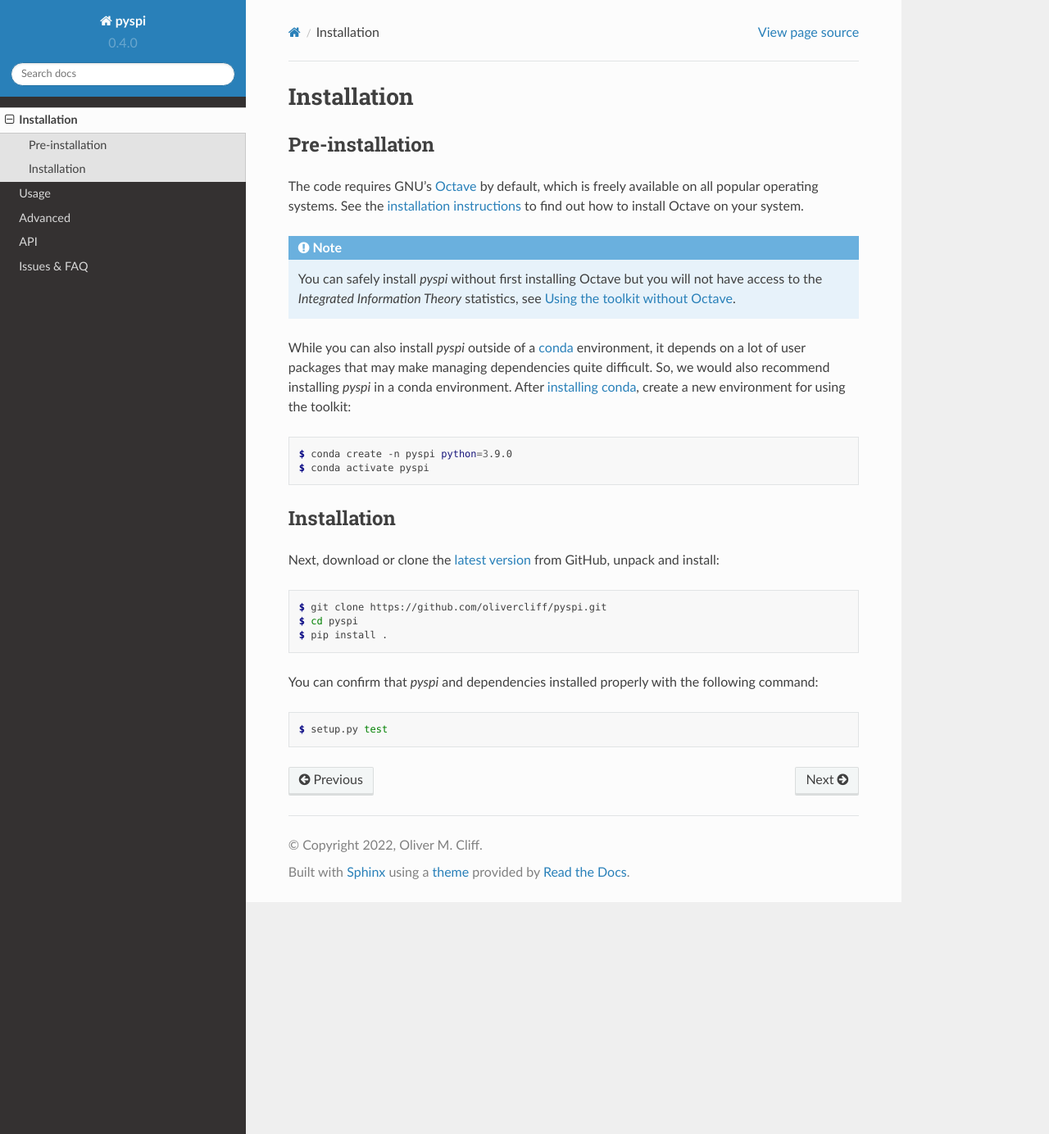
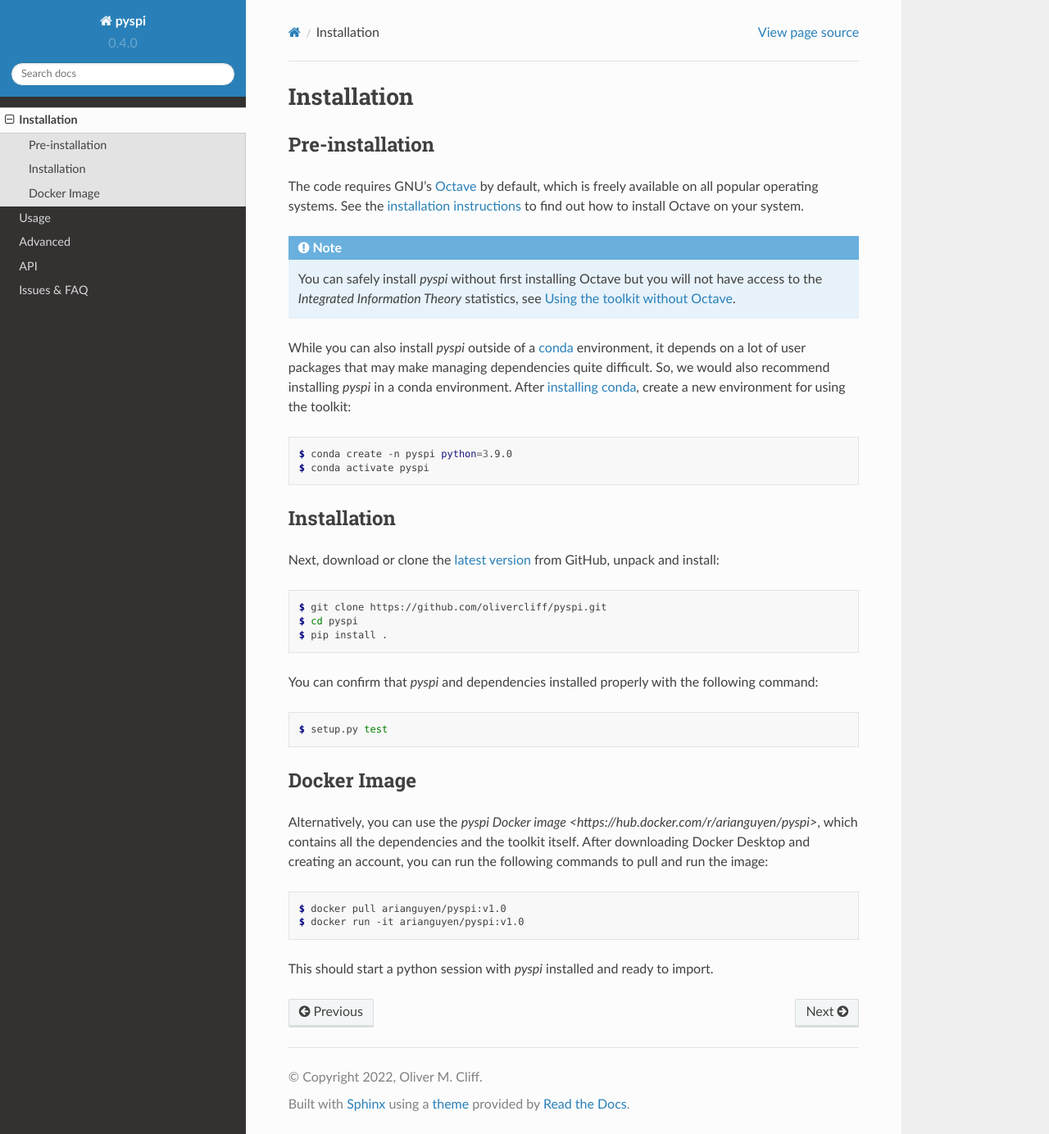
Before and after one commit to DynamicsAndNeuralSystems/pyspi, a Sphinx documentation site: the page built from docs/source/installation.rst, in a window 1280 px wide and 1384 px high. Shown: the whole window at 82% size. Built offline with Sphinx 7.4.7 and the Read the Docs theme 2.0.0, drawn with Linux system fonts in a browser that asks for light colours.

Commit message:
Docker instructions and comments

```diff
--- a/docs/source/installation.rst
+++ b/docs/source/installation.rst
@@ -36,3 +36,16 @@ You can confirm that `pyspi` and dependencies installed properly with the follow
 .. code-block:: console
 
    $ setup.py test
+
+Docker Image
+------------
+
+Alternatively, you can use the `pyspi Docker image <https://hub.docker.com/r/arianguyen/pyspi>`, which contains all the dependencies and the toolkit itself.
+After downloading Docker Desktop and creating an account, you can run the following commands to pull and run the image:
+
+.. code-block:: console
+
+   $ docker pull arianguyen/pyspi:v1.0
+   $ docker run -it arianguyen/pyspi:v1.0
+
+This should start a python session with `pyspi` installed and ready to import.
```
Also changed, not shown: 1 other file.
